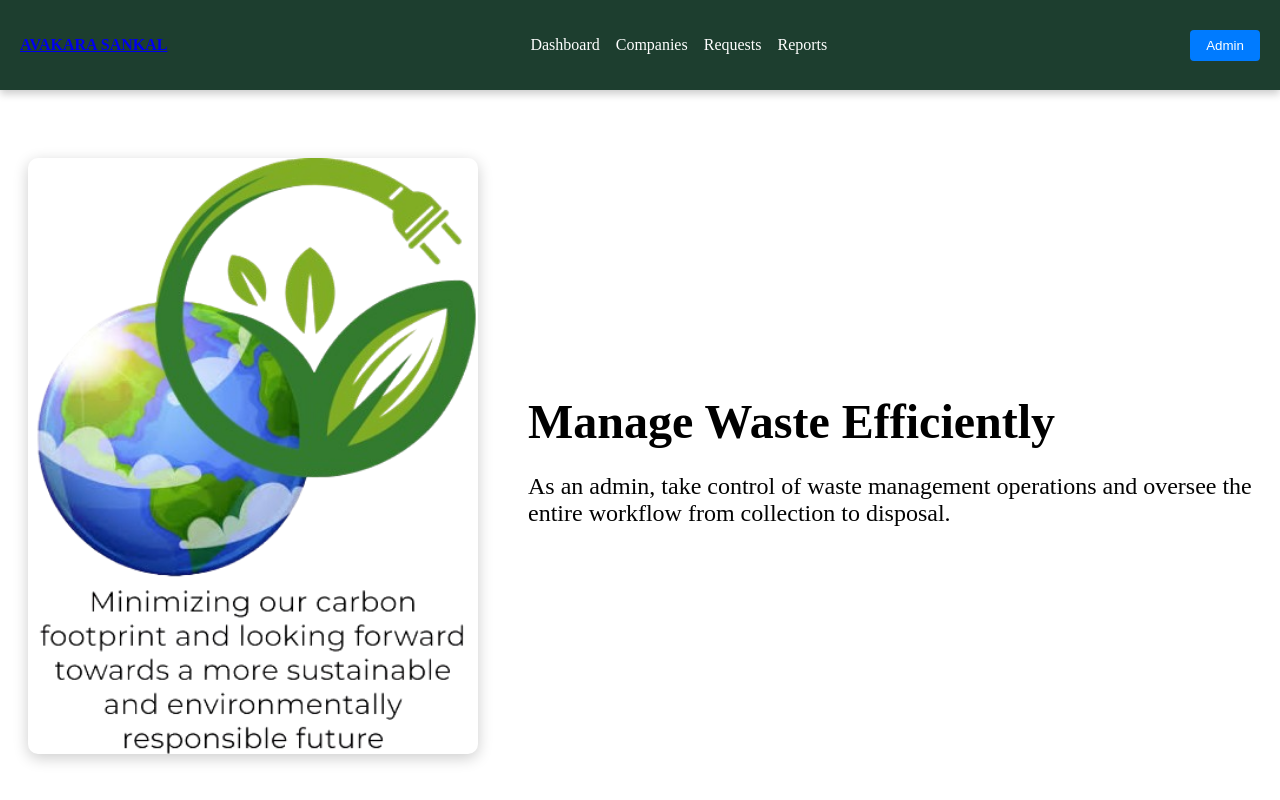
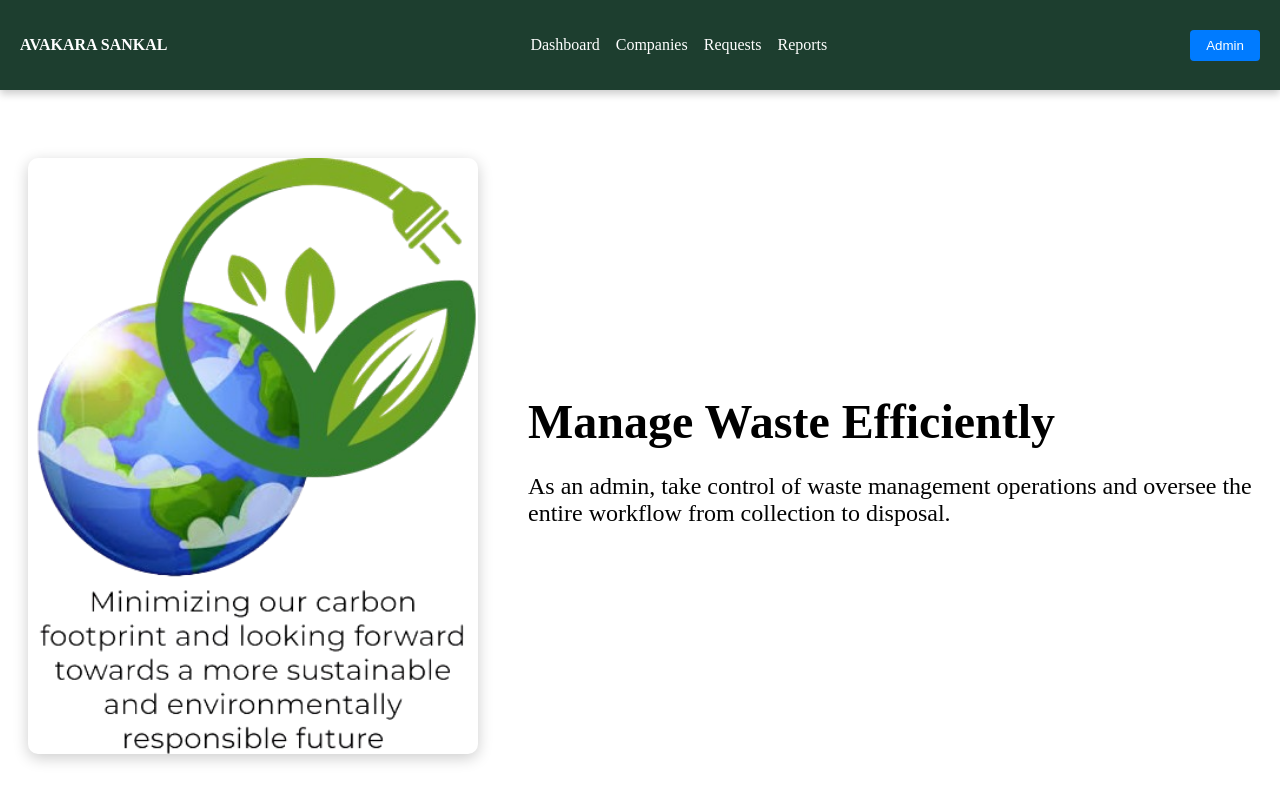
Before and after one commit to Sohamm24/Admin-Dashboard, a plain HTML site: page index.html in a window 1280 px wide. Shown: the top 800 px of the page. Drawn offline with Linux system fonts and the light colour scheme.

Commit message:
Update index.html

```diff
--- a/index.html
+++ b/index.html
@@ -11,7 +11,7 @@
   <!-- Navbar Section -->
   <nav class="navbar">
     <div class="logo">
-      <a href="/">AVAKARA SANKAL</a>
+       AVAKARA SANKAL
     </div>
     <button class="toggle">☰</button>
     <div class="nav-links">
```
